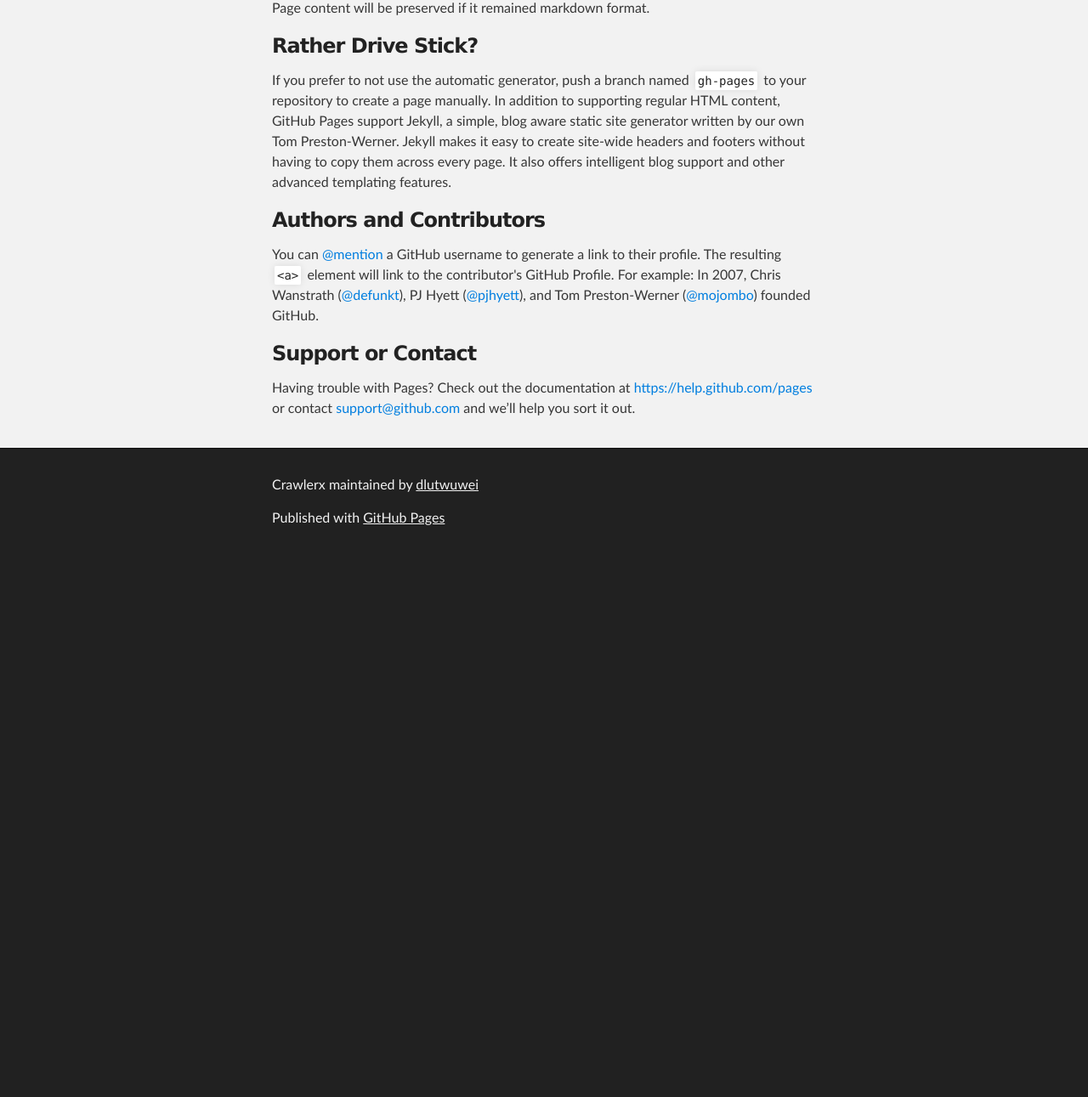
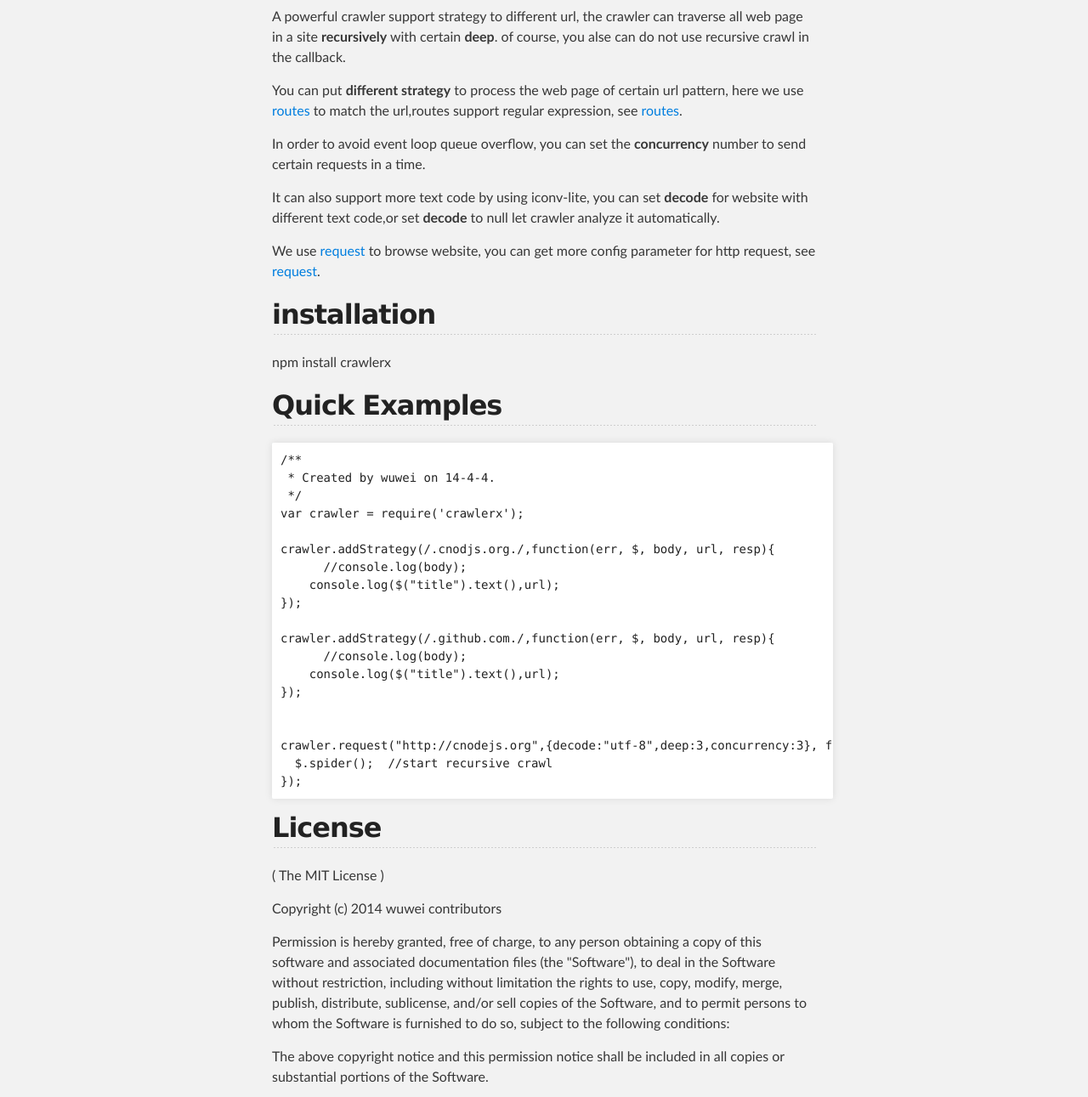
Before and after one commit to dlutwuwei/CrawlerX, a plain HTML site: page index.html in a window 1280 px wide. Shown: the part 736-2027 px from the top of the page at 85% size. Before the commit the page ends 1392 px from the top, so only its background shows below. Drawn offline with Linux system fonts and the light colour scheme.

```diff
--- a/index.html
+++ b/index.html
@@ -31,37 +31,77 @@
     <!-- MAIN CONTENT -->
     <div id="main_content_wrap" class="outer">
       <section id="main_content" class="inner">
-        <h3>
-<a id="welcome-to-github-pages" class="anchor" href="#welcome-to-github-pages" aria-hidden="true"><span class="octicon octicon-link"></span></a>Welcome to GitHub Pages.</h3>
+        <h1>
+<a id="crawlerx" class="anchor" href="#crawlerx" aria-hidden="true"><span class="octicon octicon-link"></span></a>CrawlerX</h1>
 
-<p>This automatic page generator is the easiest way to create beautiful pages for all of your projects. Author your page content here using GitHub Flavored Markdown, select a template crafted by a designer, and publish. After your page is generated, you can check out the new branch:</p>
+<p><a href="https://nodei.co/npm/crawlerx/"><img src="https://nodei.co/npm/crawlerx.png" alt="NPM"></a></p>
 
-<pre><code>$ cd your_repo_root/repo_name
-$ git fetch origin
-$ git checkout gh-pages
-</code></pre>
+<h2>
+<a id="introduce" class="anchor" href="#introduce" aria-hidden="true"><span class="octicon octicon-link"></span></a>Introduce</h2>
 
-<p>If you're using the GitHub for Mac, simply sync your repository and you'll see the new branch.</p>
+<p>A powerful crawler support strategy to different url, the crawler can traverse all web page in a site <strong>recursively</strong> with certain <strong>deep</strong>. of course, you alse can do not use recursive crawl in the callback.</p>
 
-<h3>
-<a id="designer-templates" class="anchor" href="#designer-templates" aria-hidden="true"><span class="octicon octicon-link"></span></a>Designer Templates</h3>
+<p>You can put <strong>different strategy</strong> to process the web page of certain url pattern, here we use <a href="https://www.npmjs.org/package/routes">routes</a> to match the url,routes support regular expression, see <a href="https://www.npmjs.org/package/routes">routes</a>.</p>
 
-<p>We've crafted some handsome templates for you to use. Go ahead and continue to layouts to browse through them. You can easily go back to edit your page before publishing. After publishing your page, you can revisit the page generator and switch to another theme. Your Page content will be preserved if it remained markdown format.</p>
+<p>In order to avoid event loop queue overflow, you can set the <strong>concurrency</strong> number to send certain requests in a time.</p>
 
-<h3>
-<a id="rather-drive-stick" class="anchor" href="#rather-drive-stick" aria-hidden="true"><span class="octicon octicon-link"></span></a>Rather Drive Stick?</h3>
+<p>It can also support more text code by using iconv-lite, you can set <strong>decode</strong> for website with different text code,or set <strong>decode</strong> to null let crawler analyze it automatically.</p>
 
-<p>If you prefer to not use the automatic generator, push a branch named <code>gh-pages</code> to your repository to create a page manually. In addition to supporting regular HTML content, GitHub Pages support Jekyll, a simple, blog aware static site generator written by our own Tom Preston-Werner. Jekyll makes it easy to create site-wide headers and footers without having to copy them across every page. It also offers intelligent blog support and other advanced templating features.</p>
+<p>We use <a href="https://github.com/mikeal/request">request</a> to browse website, you can get more config parameter for http request, see <a href="https://github.com/mikeal/request">request</a>.</p>
 
-<h3>
-<a id="authors-and-contributors" class="anchor" href="#authors-and-contributors" aria-hidden="true"><span class="octicon octicon-link"></span></a>Authors and Contributors</h3>
+<h2>
+<a id="installation" class="anchor" href="#installation" aria-hidden="true"><span class="octicon octicon-link"></span></a>installation</h2>
 
-<p>You can <a href="https://github.com/blog/821" class="user-mention">@mention</a> a GitHub username to generate a link to their profile. The resulting <code>&lt;a&gt;</code> element will link to the contributor's GitHub Profile. For example: In 2007, Chris Wanstrath (<a href="https://github.com/defunkt" class="user-mention">@defunkt</a>), PJ Hyett (<a href="https://github.com/pjhyett" class="user-mention">@pjhyett</a>), and Tom Preston-Werner (<a href="https://github.com/mojombo" class="user-mention">@mojombo</a>) founded GitHub.</p>
+<p>npm install crawlerx</p>
 
-<h3>
-<a id="support-or-contact" class="anchor" href="#support-or-contact" aria-hidden="true"><span class="octicon octicon-link"></span></a>Support or Contact</h3>
+<h2>
+<a id="quick-examples" class="anchor" href="#quick-examples" aria-hidden="true"><span class="octicon octicon-link"></span></a>Quick Examples</h2>
 
-<p>Having trouble with Pages? Check out the documentation at <a href="https://help.github.com/pages">https://help.github.com/pages</a> or contact <a href="mailto:support@github.com">support@github.com</a> and we’ll help you sort it out.</p>
+<div class="highlight highlight-js"><pre><span class="pl-c">/**</span>
+<span class="pl-c"> * Created by wuwei on 14-4-4.</span>
+<span class="pl-c"> */</span>
+<span class="pl-s">var</span> crawler <span class="pl-k">=</span> <span class="pl-s3">require</span>(<span class="pl-s1"><span class="pl-pds">'</span>crawlerx<span class="pl-pds">'</span></span>);
+
+crawler.addStrategy(<span class="pl-sr"><span class="pl-pds">/</span><span class="pl-c1">.</span>cnodjs<span class="pl-c1">.</span>org<span class="pl-c1">.</span><span class="pl-pds">/</span></span>,<span class="pl-st">function</span>(<span class="pl-vpf">err</span>, <span class="pl-vpf">$</span>, <span class="pl-vpf">body</span>, <span class="pl-vpf">url</span>, <span class="pl-vpf">resp</span>){
+      <span class="pl-c">//console.log(body);</span>
+    <span class="pl-en">console</span><span class="pl-s3">.log</span>($(<span class="pl-s1"><span class="pl-pds">"</span>title<span class="pl-pds">"</span></span>).<span class="pl-sc">text</span>(),url);
+});
+
+crawler.addStrategy(<span class="pl-sr"><span class="pl-pds">/</span><span class="pl-c1">.</span>github<span class="pl-c1">.</span>com<span class="pl-c1">.</span><span class="pl-pds">/</span></span>,<span class="pl-st">function</span>(<span class="pl-vpf">err</span>, <span class="pl-vpf">$</span>, <span class="pl-vpf">body</span>, <span class="pl-vpf">url</span>, <span class="pl-vpf">resp</span>){
+      <span class="pl-c">//console.log(body);</span>
+    <span class="pl-en">console</span><span class="pl-s3">.log</span>($(<span class="pl-s1"><span class="pl-pds">"</span>title<span class="pl-pds">"</span></span>).<span class="pl-sc">text</span>(),url);
+});
+
+
+crawler.request(<span class="pl-s1"><span class="pl-pds">"</span>http://cnodejs.org<span class="pl-pds">"</span></span>,{decode<span class="pl-k">:</span><span class="pl-s1"><span class="pl-pds">"</span>utf-8<span class="pl-pds">"</span></span>,deep<span class="pl-k">:</span><span class="pl-c1">3</span>,concurrency<span class="pl-k">:</span><span class="pl-c1">3</span>}, <span class="pl-st">function</span>(<span class="pl-vpf">err</span>, <span class="pl-vpf">$</span>, <span class="pl-vpf">body</span>,<span class="pl-vpf">url</span>,<span class="pl-vpf">resp</span>){
+  $.spider();  <span class="pl-c">//start recursive crawl</span>
+});</pre></div>
+
+<h2>
+<a id="license" class="anchor" href="#license" aria-hidden="true"><span class="octicon octicon-link"></span></a>License</h2>
+
+<p>( The MIT License )</p>
+
+<p>Copyright (c) 2014 wuwei contributors</p>
+
+<p>Permission is hereby granted, free of charge, to any person obtaining
+a copy of this software and associated documentation files (the
+"Software"), to deal in the Software without restriction, including
+without limitation the rights to use, copy, modify, merge, publish,
+distribute, sublicense, and/or sell copies of the Software, and to
+permit persons to whom the Software is furnished to do so, subject to
+the following conditions:</p>
+
+<p>The above copyright notice and this permission notice shall be
+included in all copies or substantial portions of the Software.</p>
+
+<p>THE SOFTWARE IS PROVIDED "AS IS", WITHOUT WARRANTY OF ANY KIND,
+EXPRESS OR IMPLIED, INCLUDING BUT NOT LIMITED TO THE WARRANTIES OF
+MERCHANTABILITY, FITNESS FOR A PARTICULAR PURPOSE AND
+NONINFRINGEMENT. IN NO EVENT SHALL THE AUTHORS OR COPYRIGHT HOLDERS BE
+LIABLE FOR ANY CLAIM, DAMAGES OR OTHER LIABILITY, WHETHER IN AN ACTION
+OF CONTRACT, TORT OR OTHERWISE, ARISING FROM, OUT OF OR IN CONNECTION
+WITH THE SOFTWARE OR THE USE OR OTHER DEALINGS IN THE SOFTWARE.</p>
       </section>
     </div>
 
```
Also changed, not shown: params.json (+1 -1 lines).
